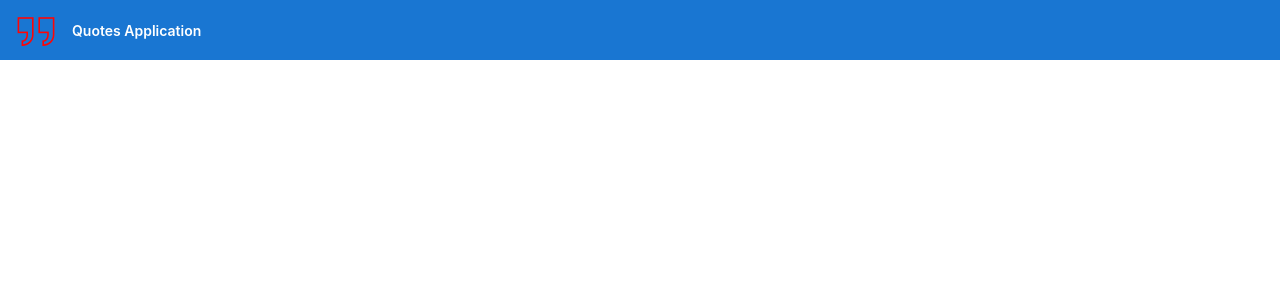
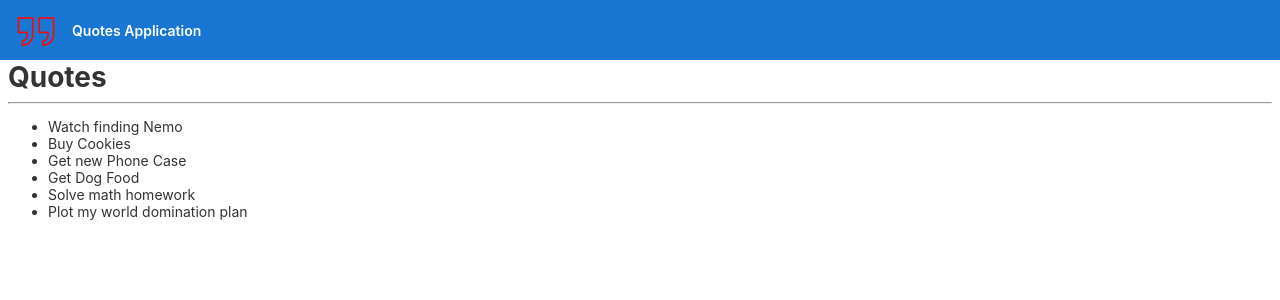
Before and after one commit to FrankKamala/Quotes, an Angular app: page / in a window 1280 px wide. Shown: the top 300 px of the page. Built offline with nearby package versions, Linux system fonts and the light colour scheme.

Commit message:
add  quote component

```diff
--- a/src/app/app.component.html
+++ b/src/app/app.component.html
@@ -297,7 +297,36 @@
 
 </div>
 
+<!-- Quotes -->
+<div>
+  <h1>Quotes</h1>
+  <hr>
+  <ul>
+      <li *ngFor='let quote of quotes'>
+        {{quote.name}}
+      </li>
+  </ul>
+</div>
 
+ <!-- <mat-card class="example-card">
+  <mat-card-header>
+    <div mat-card-avatar class="example-header-image"></div>
+    <mat-card-title>Shiba Inu</mat-card-title>
+    <mat-card-subtitle>Dog Breed</mat-card-subtitle>
+  </mat-card-header>
+  <img mat-card-image src="" alt="Photo of a Shiba Inu">
+  <mat-card-content>
+    <p>
+      The Shiba Inu is the smallest of the six original and distinct spitz breeds of dog from Japan.
+      A small, agile dog that copes very well with mountainous terrain, the Shiba Inu was originally
+      bred for hunting.
+    </p>
+  </mat-card-content>
+  <mat-card-actions>
+    <button mat-button>LIKE</button>
+    <button mat-button>SHARE</button>
+  </mat-card-actions>
+</mat-card> -->
 
 <!-- * * * * * * * * * * * * * * * * * * * * * * * * * * * * * * * -->
 
--- a/src/app/app.component.ts
+++ b/src/app/app.component.ts
@@ -1,5 +1,6 @@
 import { Component } from '@angular/core';
 
+import {Quote} from './quote';
 @Component({
   selector: 'app-root',
   templateUrl: './app.component.html',
@@ -7,4 +8,13 @@ import { Component } from '@angular/core';
 })
 export class AppComponent {
   title = 'Quotes';
+
+  quotes:Quote = [
+    {id:1, name:'Watch finding Nemo'},
+    {id:2,name:'Buy Cookies'},
+    {id:3,name:'Get new Phone Case'},
+    {id:4,name:'Get Dog Food'},
+    {id:5,name:'Solve math homework'},
+    {id:6,name:'Plot my world domination plan'},
+  ];
 }
--- a/src/app/app.module.ts
+++ b/src/app/app.module.ts
@@ -3,10 +3,12 @@ import { NgModule } from '@angular/core';
 
 import { AppRoutingModule } from './app-routing.module';
 import { AppComponent } from './app.component';
+import { QuoteComponent } from './quote/quote.component';
 
 @NgModule({
   declarations: [
-    AppComponent
+    AppComponent,
+    QuoteComponent
   ],
   imports: [
     BrowserModule,
--- a/src/app/quote.ts
+++ b/src/app/quote.ts
@@ -1,2 +1,4 @@
 export class Quote {
+  id :number;
+  name :string;
 }
--- /dev/null
+++ b/src/app/quote/quote.component.html
@@ -0,0 +1 @@
+<p>quote works!</p>
--- /dev/null
+++ b/src/app/quote/quote.component.ts
@@ -0,0 +1,15 @@
+import { Component, OnInit } from '@angular/core';
+
+@Component({
+  selector: 'app-quote',
+  templateUrl: './quote.component.html',
+  styleUrls: ['./quote.component.css']
+})
+export class QuoteComponent implements OnInit {
+
+  constructor() { }
+
+  ngOnInit() {
+  }
+
+}
--- a/src/index.html
+++ b/src/index.html
@@ -5,6 +5,7 @@
   <title>Quotes</title>
   <base href="/">
   <meta name="viewport" content="width=device-width, initial-scale=1">
+   <!-- <link rel="stylesheet"  href="styles.css"> -->
   <link rel="icon" type="image/x-icon" href="favicon.ico">
 </head>
 <body>
--- a/src/styles.css
+++ b/src/styles.css
@@ -1 +1,9 @@
 /* You can add global styles to this file, and also import other style files */
+.example-card {
+  max-width: 400px;
+}
+
+.example-header-image {
+  background-image: url('https://material.angular.io/assets/img/examples/shiba1.jpg');
+  background-size: cover;
+}
```
Also changed, not shown: src/app/quote/quote.component.css (added), 1 other file (tests, documents, lock files or other folders).
